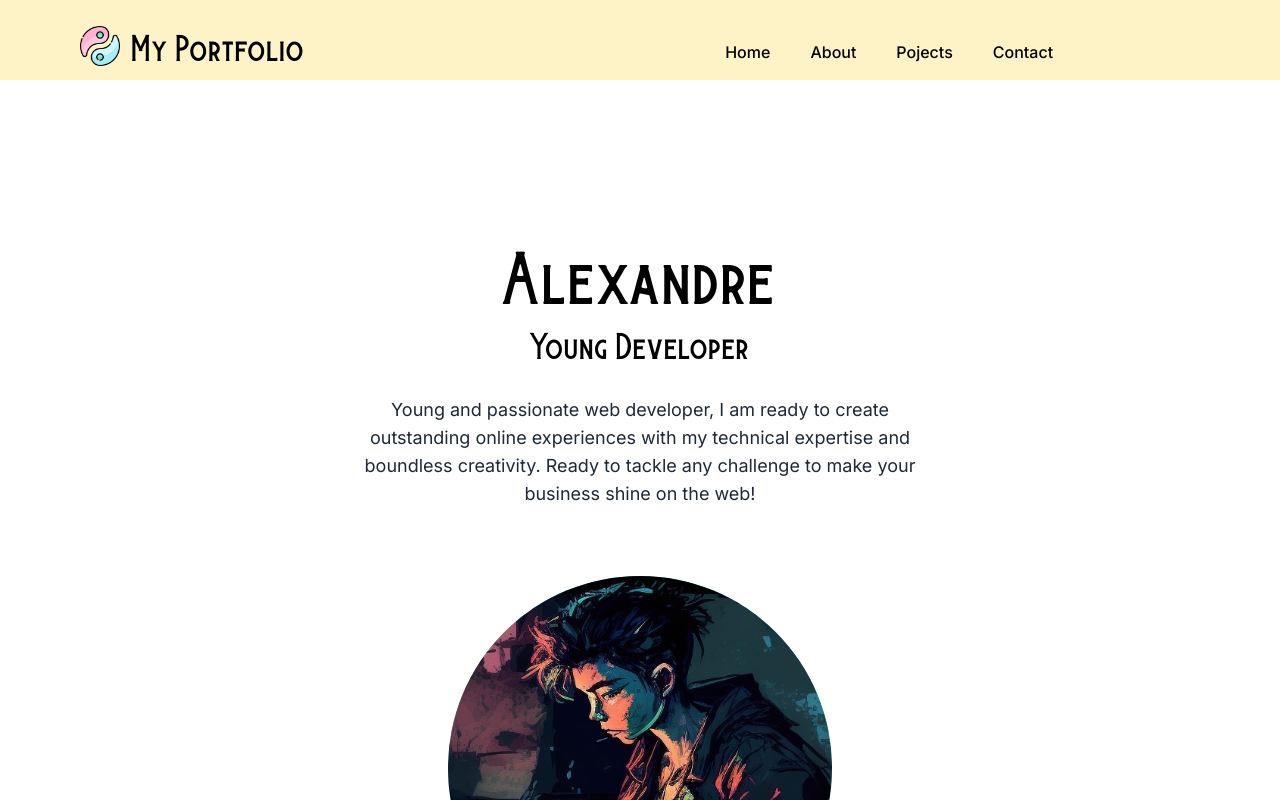
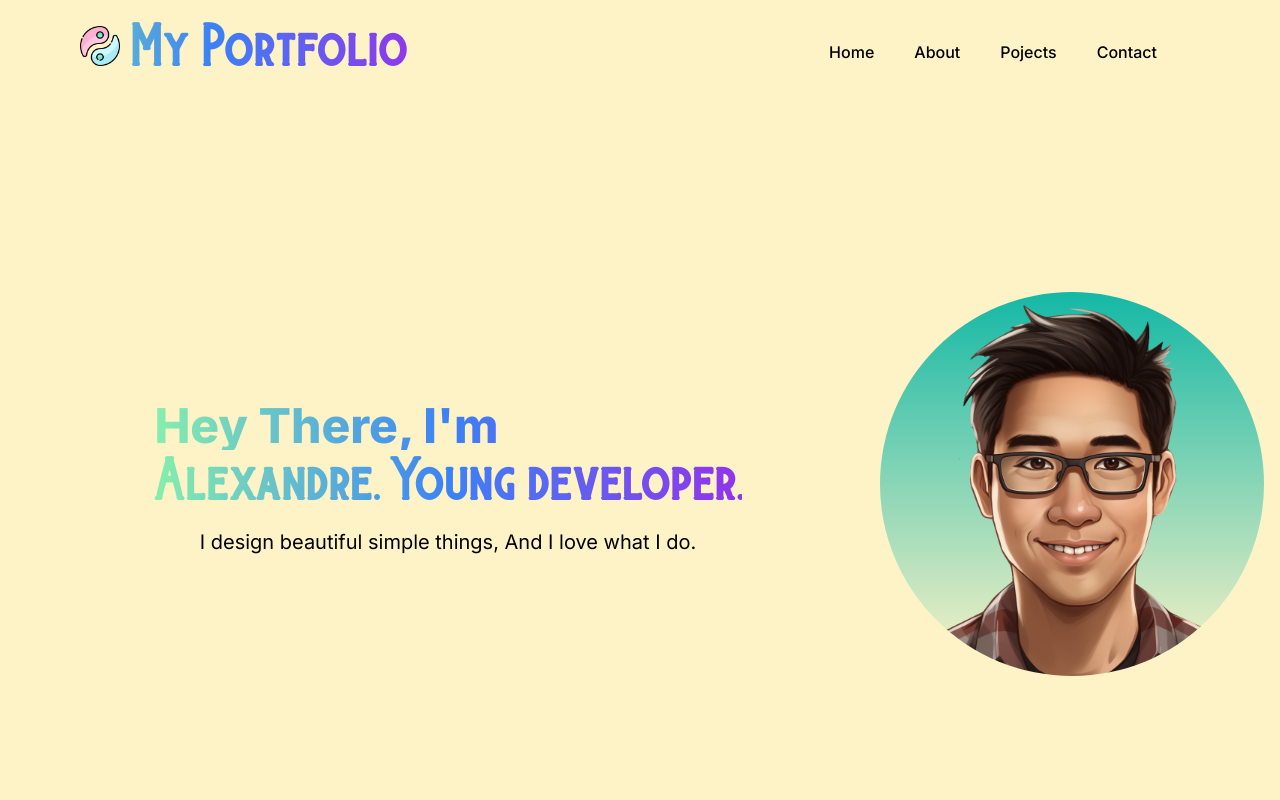
Before and after one commit to AlexYoungDev/my_portfolio, a Next.js app: page / in a window 1280 px wide. Shown: the top 800 px of the page. Built offline with nearby package versions, Linux system fonts and the light colour scheme.

Commit message:
add: avatar + modif Hero

```diff
--- a/app/components/Hero/Hero.css
+++ b/app/components/Hero/Hero.css
@@ -3,33 +3,33 @@
 @tailwind utilities;
 
 .container {
-    @apply "bg-gray-900 text-white;
+    @apply text-black;
 }
 
 .firstdiv {
-    @apply mx-auto max-w-screen-xl px-4 py-32 lg:flex lg:h-screen lg:items-center
+    @apply mx-auto max-w-screen-xl px-4 py-32 lg:flex lg:h-screen lg:items-center;
 }
 
 .seconddiv {
     @apply mx-auto max-w-3xl text-center
 }
 
-.title {
-    @apply bg-gradient-to-r from-green-300 via-blue-500 to-purple-600 bg-clip-text text-3xl font-extrabold text-transparent sm:text-5xl
+.smalltitle {
+    @apply flex justify-items-start bg-gradient-to-r from-green-300 via-blue-500 to-purple-600 bg-clip-text font-extrabold text-transparent sm:text-5xl bg-green-500
 }
 
-/* .secondsetence {
-
+.title {
+    @apply bg-gradient-to-r from-green-300 via-blue-500 to-purple-600 bg-clip-text text-3xl font-extrabold text-transparent sm:text-5xl bg-green-500
 }
 
+/* .secondtititle {
+    @apply sm:block bg-green-500
+} */
+
 .description {
-
+    @apply mx-auto mt-4 max-w-xl sm:text-xl/relaxed
 }
 
 .picture {
-
+    @apply relative mx-auto bg-gradient-to-b from-teal-500 rounded-full w-80 h-80 mt-2 overflow-hidden md:h-96 md:w-96;
 }
-
-.button {
-
-} */
--- a/app/components/Hero/Hero.jsx
+++ b/app/components/Hero/Hero.jsx
@@ -1,21 +1,24 @@
 import React from "react";
 import "./Hero.css";
 import Image from "next/image";
-import me from "../public/avatar.png";
+import me from "../../../public/avatartwo.png";
 
 const Hero = () => {
   return (
     <section className="container">
       <div className="firstdiv">
         <div className="seconddiv">
+          <div className="smalltitle">Hey There, I'm</div>
           <h1 className="title">
-            Hey There, I'm Alexandre.
-            <span class="sm:block"> Young developer.</span>
+            Alexandre. Young developer.
+            {/* <span className="secondtitle"> Young developer.</span> */}
           </h1>
-          <p class="mx-auto mt-4 max-w-xl sm:text-xl/relaxed">
-            I design beautiful simple things, And I love what I do
+          <p className="description">
+            I design beautiful simple things, And I love what I do.
           </p>
-          <div class="mt-8 flex flex-wrap justify-center gap-4"></div>
+        </div>
+        <div>
+          <Image src={me} className="picture" alt="avatar" />
         </div>
       </div>
     </section>
--- a/app/page.js
+++ b/app/page.js
@@ -13,14 +13,16 @@ import consulting from "../public/consulting.png";
 // import web5 from "../public/web5.png";
 // import web6 from "../public/web6.png";
 // import { useState } from "react";
-import Projects from './components/Projects/Projects'
+import Projects from "./components/Projects/Projects";
 import Navbar from "./components/Navbar/Navbar";
+import Hero from "./components/Hero/Hero";
 
 export default function Home() {
   // const [darkMode, setDarkMode] = useState(false);
   return (
     <div className="bg-amber-100">
       <Navbar/>
+      <Hero/>
       {/* className={darkMode ? "dark" : "" */}
       <main className="bg-white px-10 md:px-20 lg:px40 dark:bg-gray-900">
         <section className="min-h-screen">
@@ -37,11 +39,11 @@ export default function Home() {
             </ul>
 
           </nav>
-          <div className="text-center p-10">
+          {/* <div className="text-center p-10">
             <h2 className="text-5xl py-2 font-medium md:text-6xl font-burtons">Alexandre</h2>
             <h3 className="text-2xl py-2 md:text-3xl font-burtons">Young Developer</h3>
             <p className="text-md py-5 leading-8 text-gray-800 md:text-lg max-w-xl mx-auto">Young and passionate web developer, I am ready to create outstanding online experiences with my technical expertise and boundless creativity. Ready to tackle any challenge to make your business shine on the web!</p>
-          </div>
+          </div> */}
 
           {/* <div className="text-5xl flex justify-center gap-16 py-3 text-gray-600">
             <AiFillTwitterCircle/>
@@ -49,10 +51,10 @@ export default function Home() {
             <AiFillYoutube/>
           </div> */}
 
-          <div className="relative mx-auto bg-gradient-to-b from-teal-500 rounded-full w-80 h-80 mt-2 overflow-hidden md:h-96 md:w-96">
-            {/* <Image src={deved} layout="fill" objectFit="cover"/> */}
+          {/* <div className="relative mx-auto bg-gradient-to-b from-teal-500 rounded-full w-80 h-80 mt-2 overflow-hidden md:h-96 md:w-96">
+            <Image src={deved} layout="fill" objectFit="cover"/>
           <Image src={deved} alt="logo" fill style={{objectFit:"cover"}}/>
-          </div>
+          </div> */}
         </section>
 
         <section>
```
Also changed, not shown: public/avatartwo.png (added).
